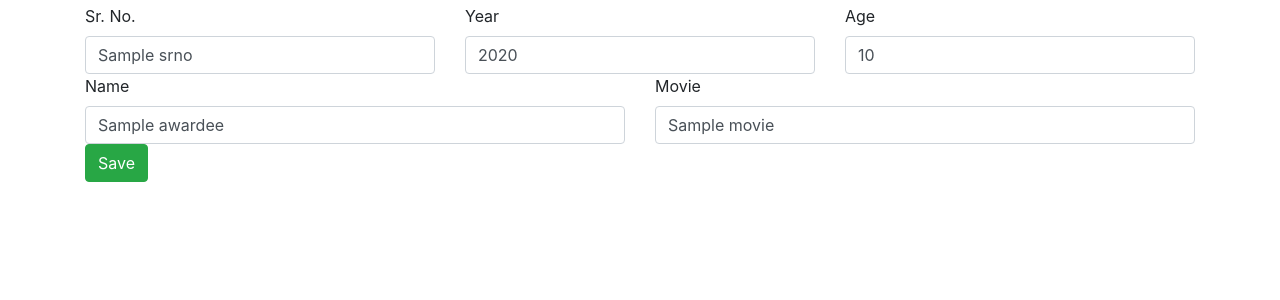
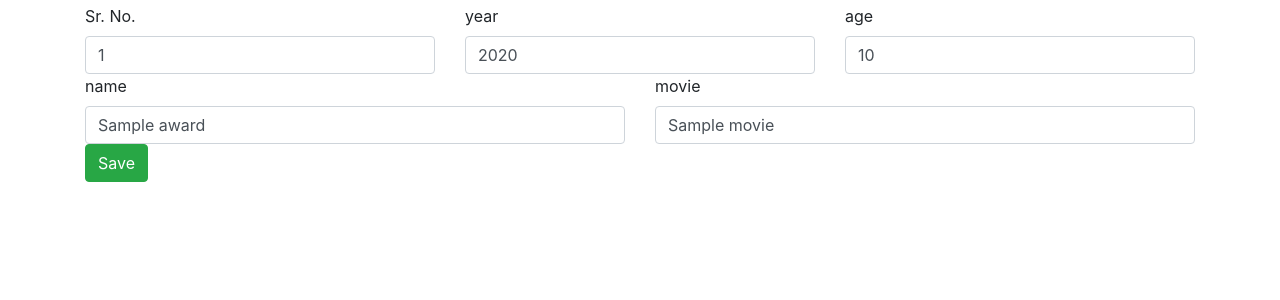
Before and after one commit to JaySRT/PythonFlaskDockerPycharm, a Flask app: template app/templates/edit.html in a window 1280 px wide. Shown: the part 56-356 px from the top of the page. Run offline with Flask 2, Linux system fonts and the light colour scheme; the template is opened without the code that fills it: most values are stand-ins (such as "Sample title", 1, 10 or a date in 2020); some libraries are stand-ins or nearby versions.

Commit message:
Fix - Variable name fixtures on edit.html

```diff
--- a/app/templates/edit.html
+++ b/app/templates/edit.html
@@ -1,33 +1,33 @@
 {% extends "layout.html" %}
 {% block content %}
-<form action="/edit/{{Awardee.Name}}" method="post">
+<form action="/edit/{{award.index}}" method="post">
     <div class="row">
         <div class="col">
-            <label for="srno">Sr. No.</label>
-            <input id="srno" type="text" class="form-control" placeholder="Sr. No." name="srno"
-                   value="{{Awardee.srno}}">
+            <label for="index">Sr. No.</label>
+            <input id="index" type="text" class="form-control" placeholder="index" name="index"
+                   value="{{award.index}}">
         </div>
         <div class="col">
-            <label for="Year">Year</label>
-            <input id="Year" type="text" class="form-control" placeholder="Year"
-                   name="Year" value="{{Awardee.Year}}">
+            <label for="year">year</label>
+            <input id="year" type="text" class="form-control" placeholder="year"
+                   name="year" value="{{award.year}}">
         </div>
         <div class="col">
-            <label for="Age">Age</label>
-            <input id="Age" type="text" class="form-control" placeholder="Age" name="Age"
-                   value="{{Awardee.Age}}">
+            <label for="age">age</label>
+            <input id="age" type="text" class="form-control" placeholder="age" name="age"
+                   value="{{award.age}}">
         </div>
     </div>
     <div class="row">
         <div class="col">
-            <label for="Name">Name</label>
-            <input id="Name" type="text" class="form-control" placeholder="Name"
-                   name="Name" value="{{Awardee.Name}}">
+            <label for="name">name</label>
+            <input id="name" type="text" class="form-control" placeholder="name"
+                   name="name" value="{{award.name}}">
         </div>
         <div class="col">
-            <label for="Movie">Movie</label>
-            <input id="Movie" type="text" class="form-control" placeholder="Movie" name="Movie"
-                   value="{{Awardee.Movie}}">
+            <label for="movie">movie</label>
+            <input id="movie" type="text" class="form-control" placeholder="movie" name="movie"
+                   value="{{award.movie}}">
         </div>
     </div>
     <button type="submit" class="btn btn-success">Save</button>
```
